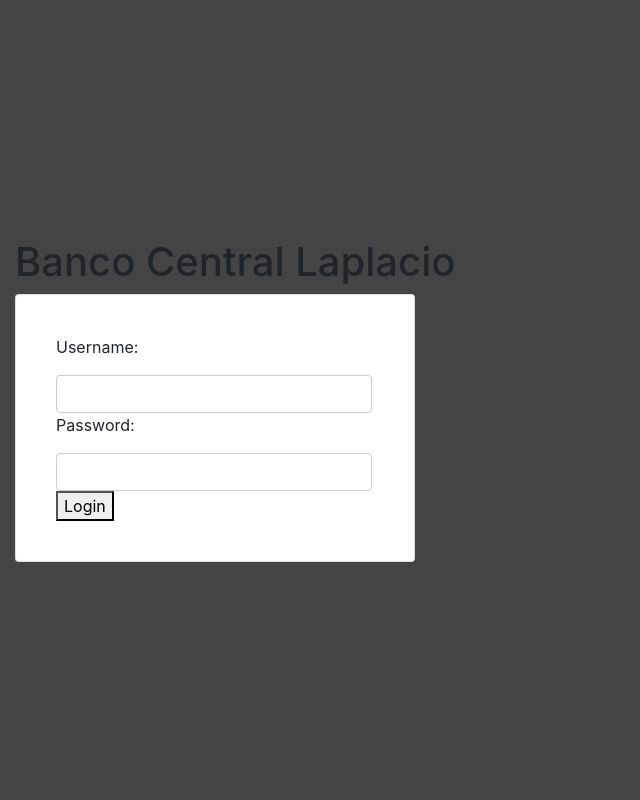
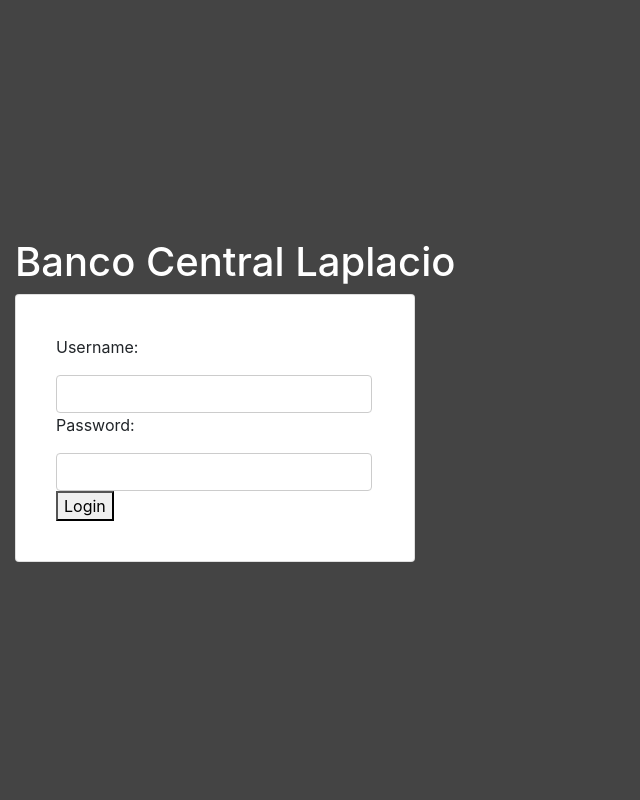
Before and after one commit to dvillacis/laplacios, a PHP site: page / in a window 1280 px wide. Shown: the whole page, without its empty margins (0-640 px from the left). Run offline with PHP 8.4, Linux system fonts and the light colour scheme.

```diff
--- a/index.php
+++ b/index.php
@@ -40,7 +40,7 @@ if(isset($_SESSION['login_user'])){
 					<div class="container-fluid vertical-middle divcenter clearfix">
 
 						<div class="center">
-							<h1>Banco Central Laplacio</h1>
+							<h1 style="color:#FFF">Banco Central Laplacio</h1>
 						</div>
 
 						<div class="card divcenter noradius noborder" style="max-width: 400px;">
```
